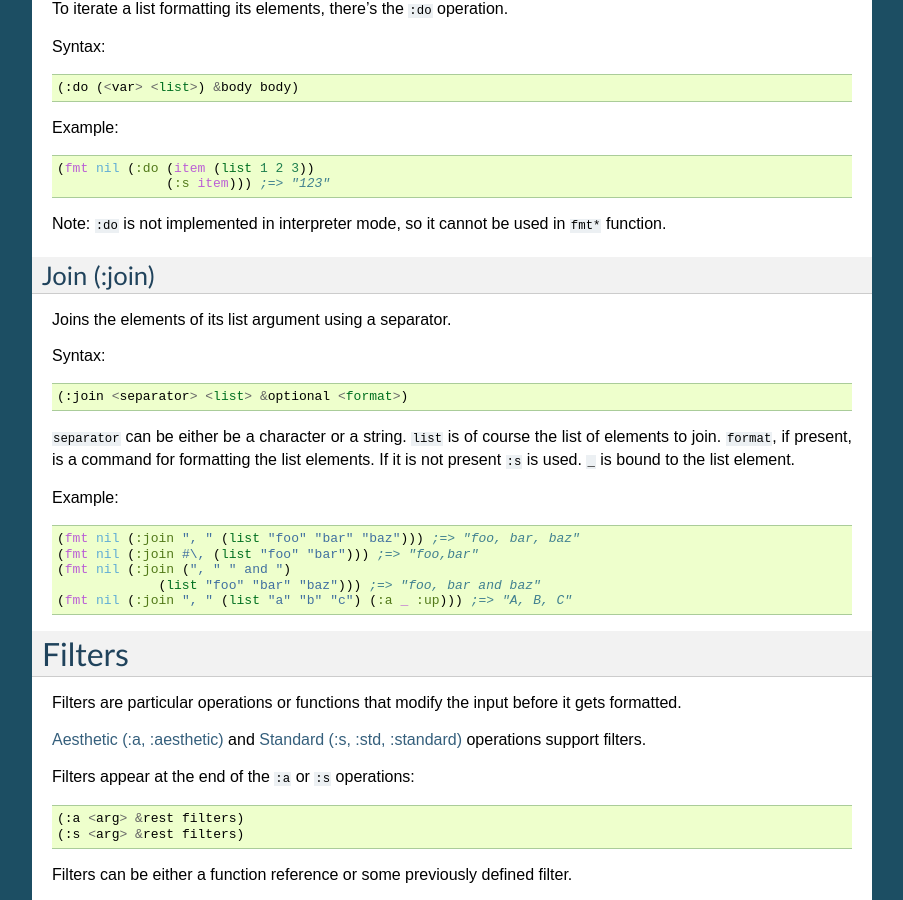
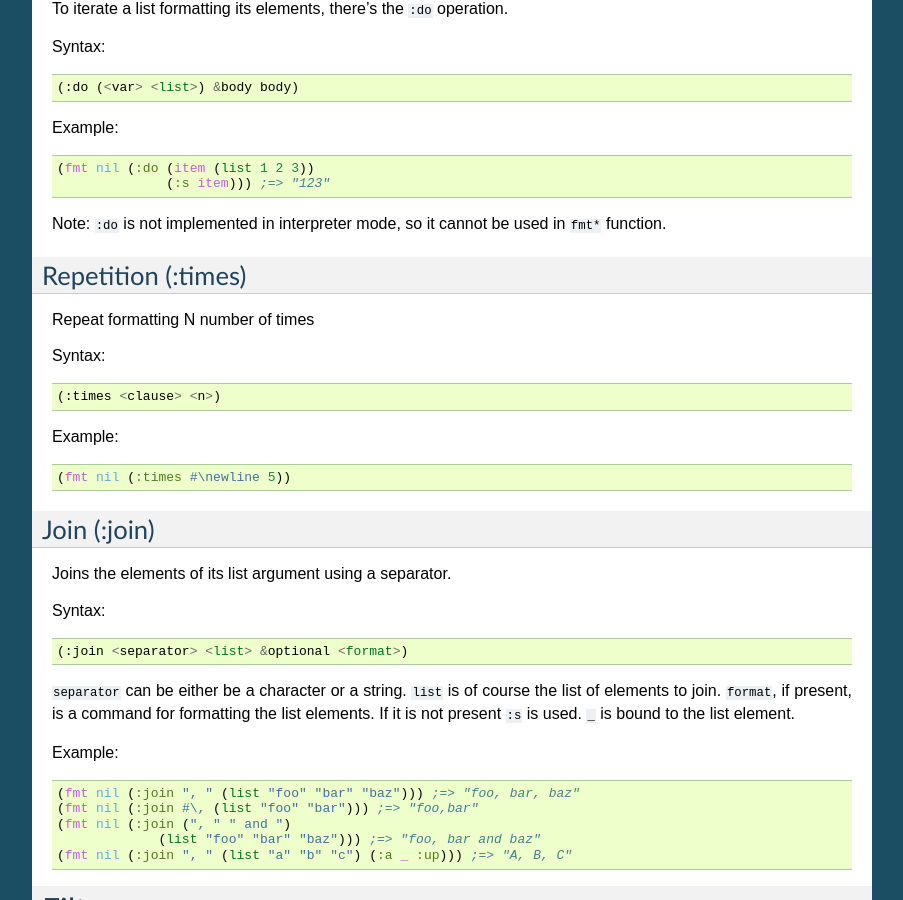
Before and after one commit to mmontone/fmt, a Sphinx documentation site: the page built from doc/source/index.rst, in a window 1280 px wide and 900 px high, scrolled down 3897 px. Shown: the whole window, without its empty margins (198-1101 px from the left). Built offline with Sphinx 7.4.7, drawn with Linux system fonts in a browser that asks for light colours.

Commit message:
Repetition clause (:times)

```diff
--- a/doc/source/index.rst
+++ b/doc/source/index.rst
@@ -242,6 +242,21 @@ Example:
 
 Note: ``:do`` is not implemented in interpreter mode, so it cannot be used in ``fmt*`` function.
 
+Repetition (:times)
+-------------------
+
+Repeat formatting N number of times
+
+Syntax::
+
+  (:times <clause> <n>)
+
+Example:
+
+.. code-block:: common-lisp
+
+   (fmt nil (:times #\newline 5))
+
 Join (:join)
 ------------
 
```
Also changed, not shown: README.md (+13 -0 lines), 2 other files.
